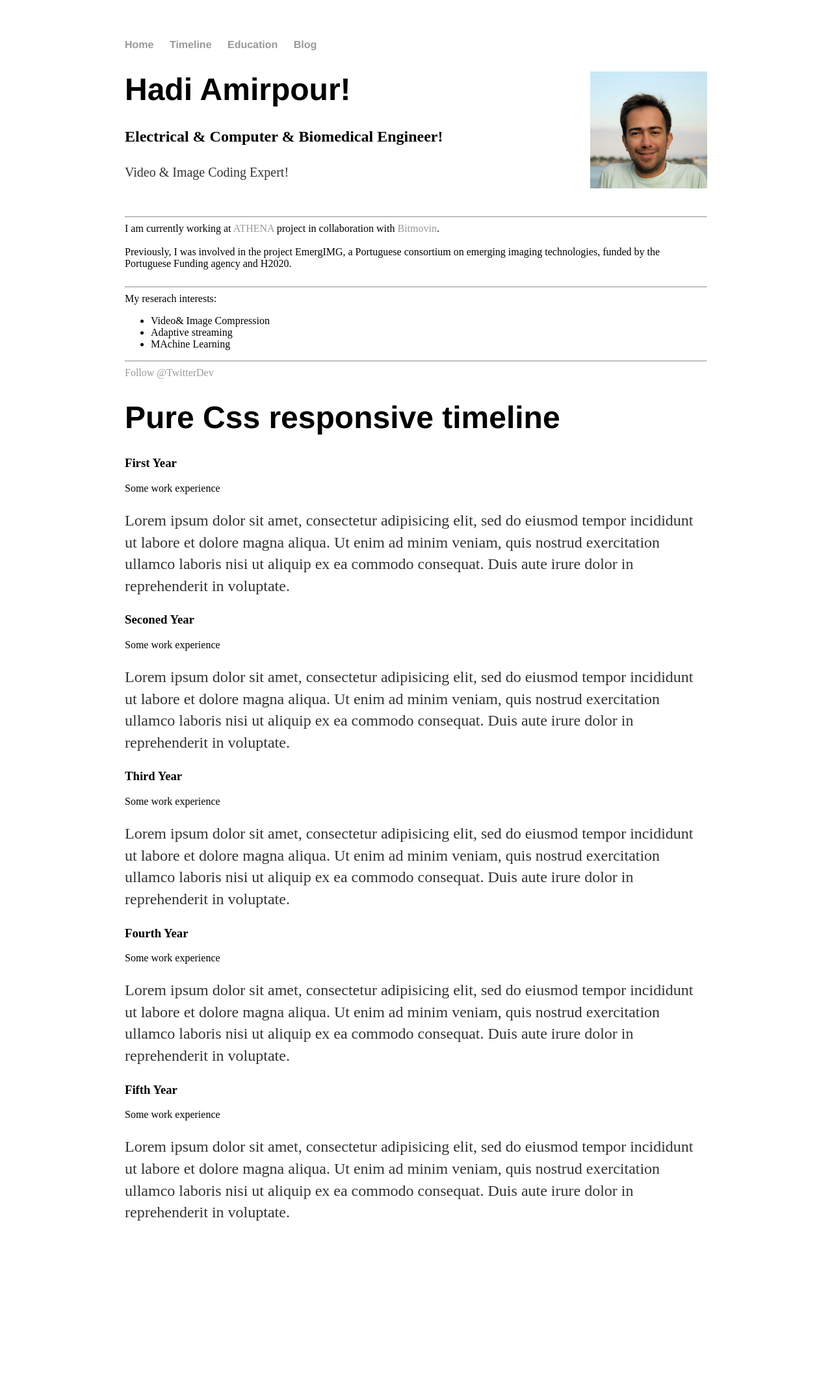
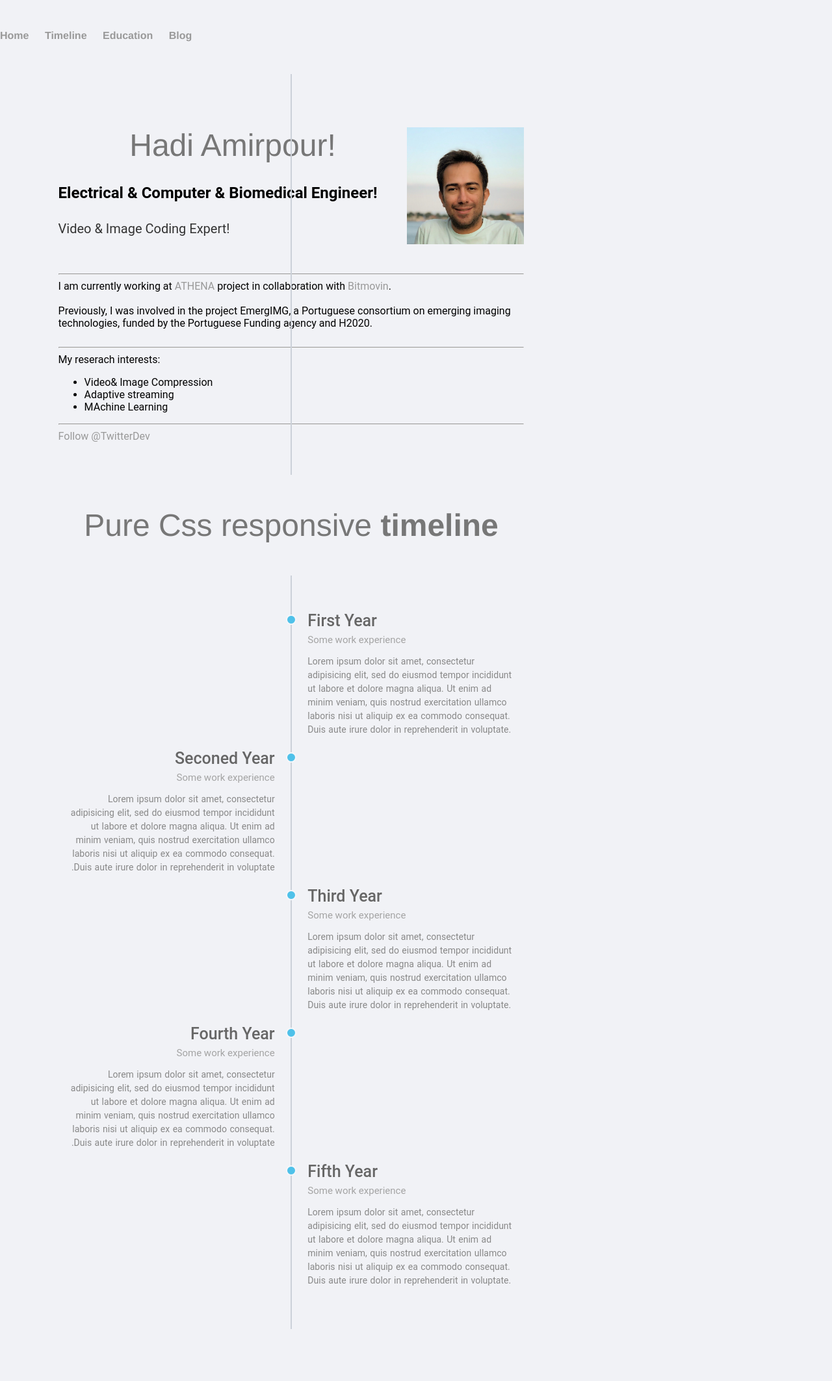
Before and after one commit to HadiAmirpour/hadiamirpour.github.io, a Jekyll site: the page index.html, which Jekyll copies as it is, in a window 1280 px wide. Shown: the whole page at 65% size. Built offline with Jekyll 4.4.1, drawn with Linux system fonts in a browser that asks for light colours; comment, search, counter and statistics services are not loaded; before the commit the page ends 1944 px from its top, so only the background shows below that.

Commit message:
Update index.html

```diff
--- a/index.html
+++ b/index.html
@@ -4,7 +4,7 @@
 		<title>Hadi Amirpour</title>
 		<!-- link to main stylesheet -->
 		<link rel="stylesheet" type="text/css" href="/css/main.css">
-
+		<link rel="stylesheet" type="text/css" href="/css/a.css">
 
 	</head>
 	<body>
```
